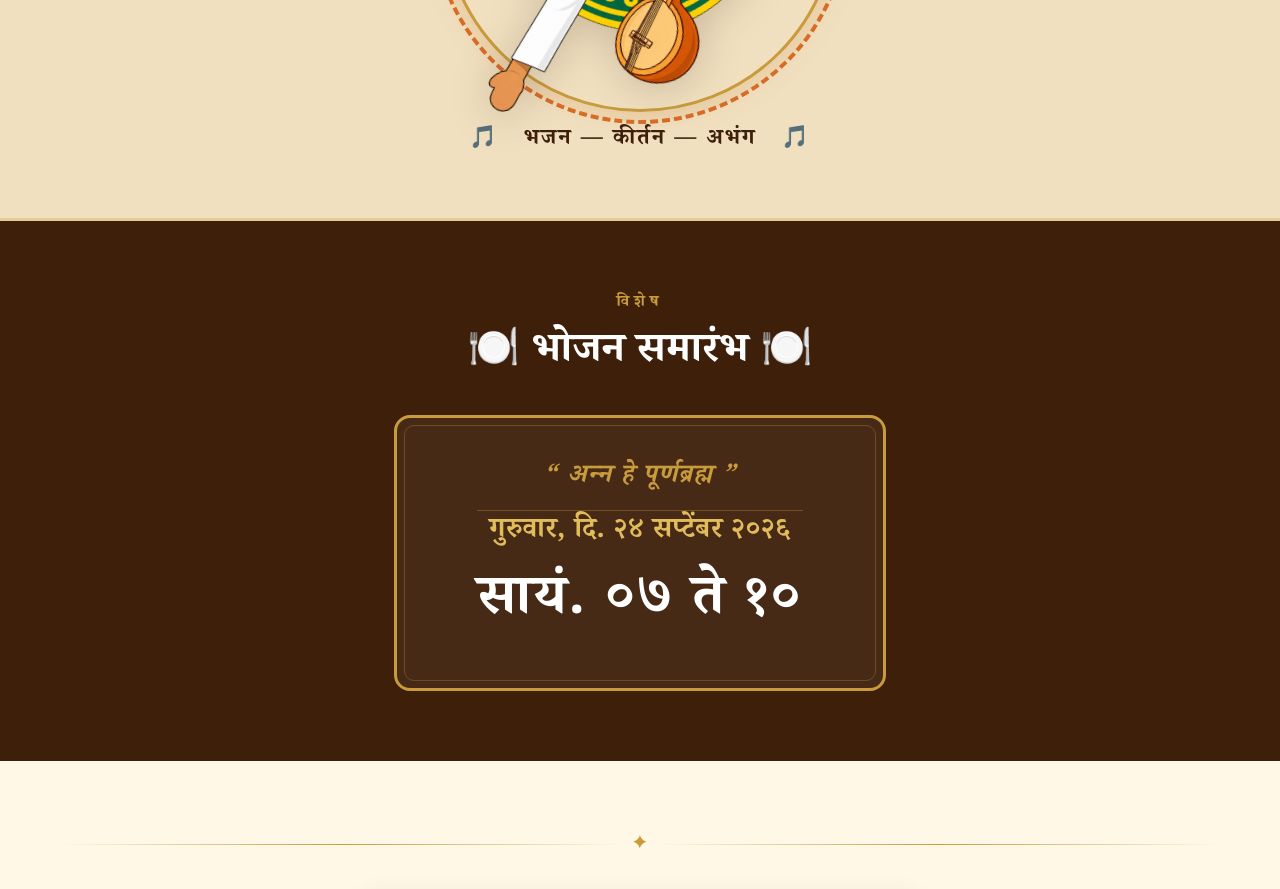
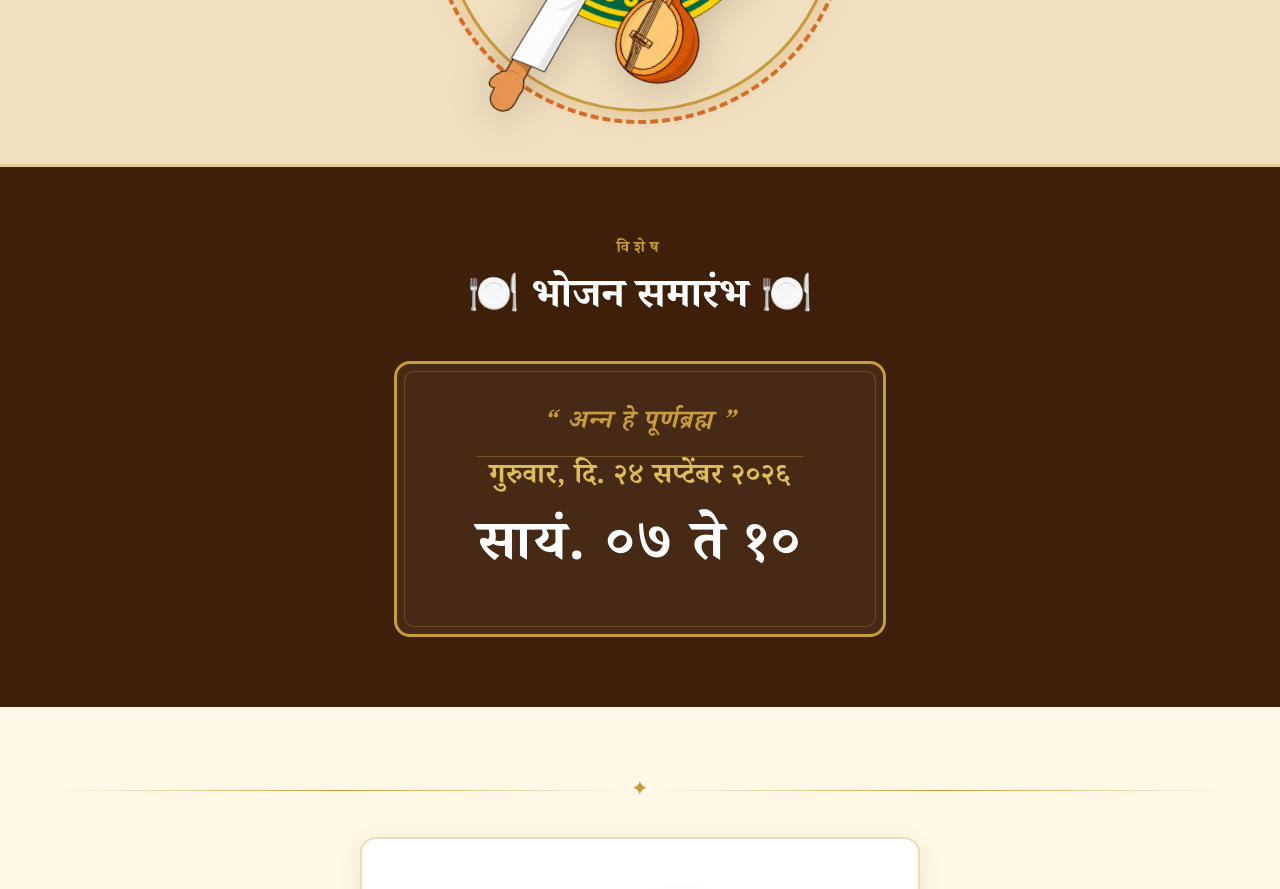
Before and after one commit to dhananjaykr9/ganpati_invite, a React (Vite) app: page / in a window 1280 px wide. Shown: the part 2380-3269 px from the top of the page. Built offline with nearby package versions, Linux system fonts and the light colour scheme.

Commit message:
Remove veena caption

```diff
--- a/src/InvitationCard.jsx
+++ b/src/InvitationCard.jsx
@@ -205,7 +205,6 @@ export default function InvitationCard() {
             className="veena-img"
           />
         </div>
-        <p className="veena-caption">🎵 &nbsp; भजन — कीर्तन — अभंग &nbsp; 🎵</p>
       </div>
 
       {/* ══════════════════════════════════
```
